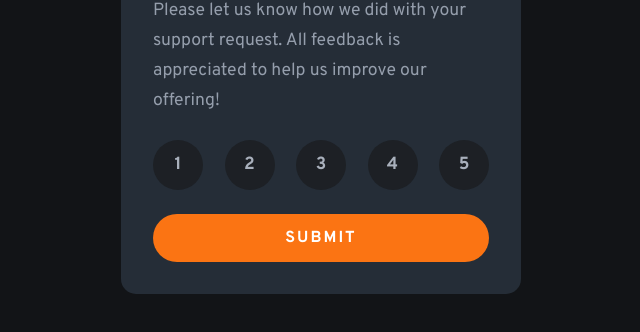
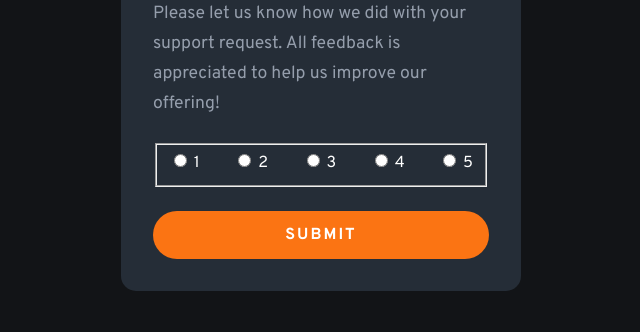
Before and after one commit to pannaraiSIH/Interactive-rating-component-main, a plain HTML site: page index.html in a window 1280 px wide. Shown: the part 336-668 px from the top of the page, without its empty margins (319-959 px from the left). Drawn offline with Linux system fonts and the light colour scheme.

Commit message:
update form element

```diff
--- a/index.html
+++ b/index.html
@@ -23,14 +23,31 @@
         Please let us know how we did with your support request. All feedback is appreciated
         to help us improve our offering!
       </p>
-      <ol class="options">
-        <li><a href="#">1</a></li>
-        <li><a href="#">2</a></li>
-        <li><a href="#">3</a></li>
-        <li><a href="#">4</a></li>
-        <li><a href="#">5</a></li>
-      </ol>
-      <button>Submit</button>
+      <form action="#">
+        <fieldset class="options">
+          <div>
+            <input type="radio" id="number1" name="rating" value="1">
+            <label for="number1">1</label>
+          </div>
+          <div>
+            <input type="radio" id="number2" name="rating" value="2">
+            <label for="number2">2</label>
+          </div>
+          <div>
+            <input type="radio" id="number3" name="rating" value="3">
+            <label for="number3">3</label>
+          </div>
+          <div>
+            <input type="radio" id="number4" name="rating" value="4">
+            <label for="number4">4</label>
+          </div>
+          <div>
+            <input type="radio" id="number5" name="rating" value="5">
+            <label for="number5">5</label>
+          </div>
+        </fieldset>
+        <button type="submit" disabled>Submit</button>
+      </form>
     </article>
 
     <!-- Rating state end -->
@@ -40,9 +57,9 @@
     <article class="back-card">
       <img src="images/illustration-thank-you.svg" alt="" aria-hidden="true">
       <p>
-        You selected
+
         <span class="rating"></span>
-        out of 5
+
       </p>
       <h1>Thank you!</h1>
       <p>
```
